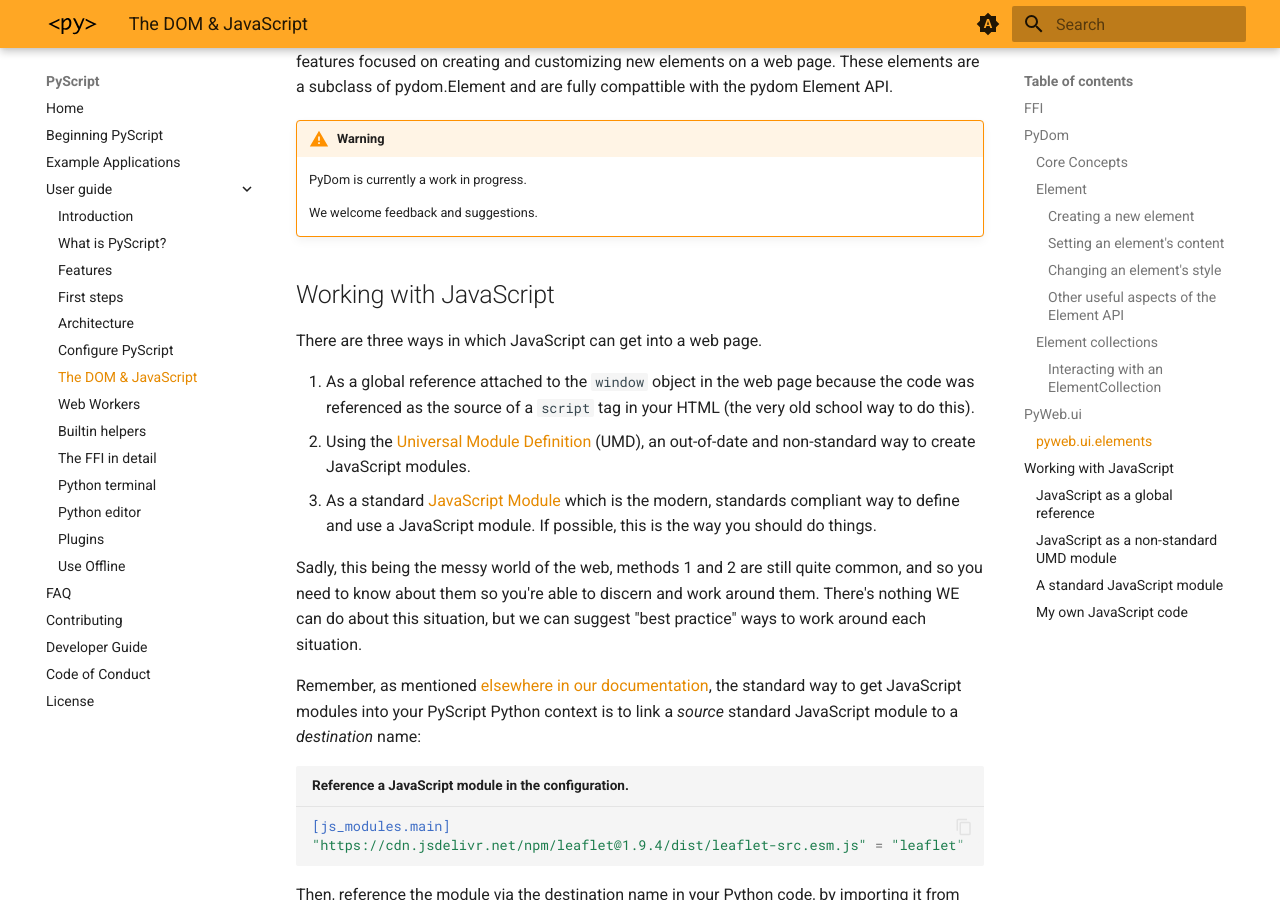
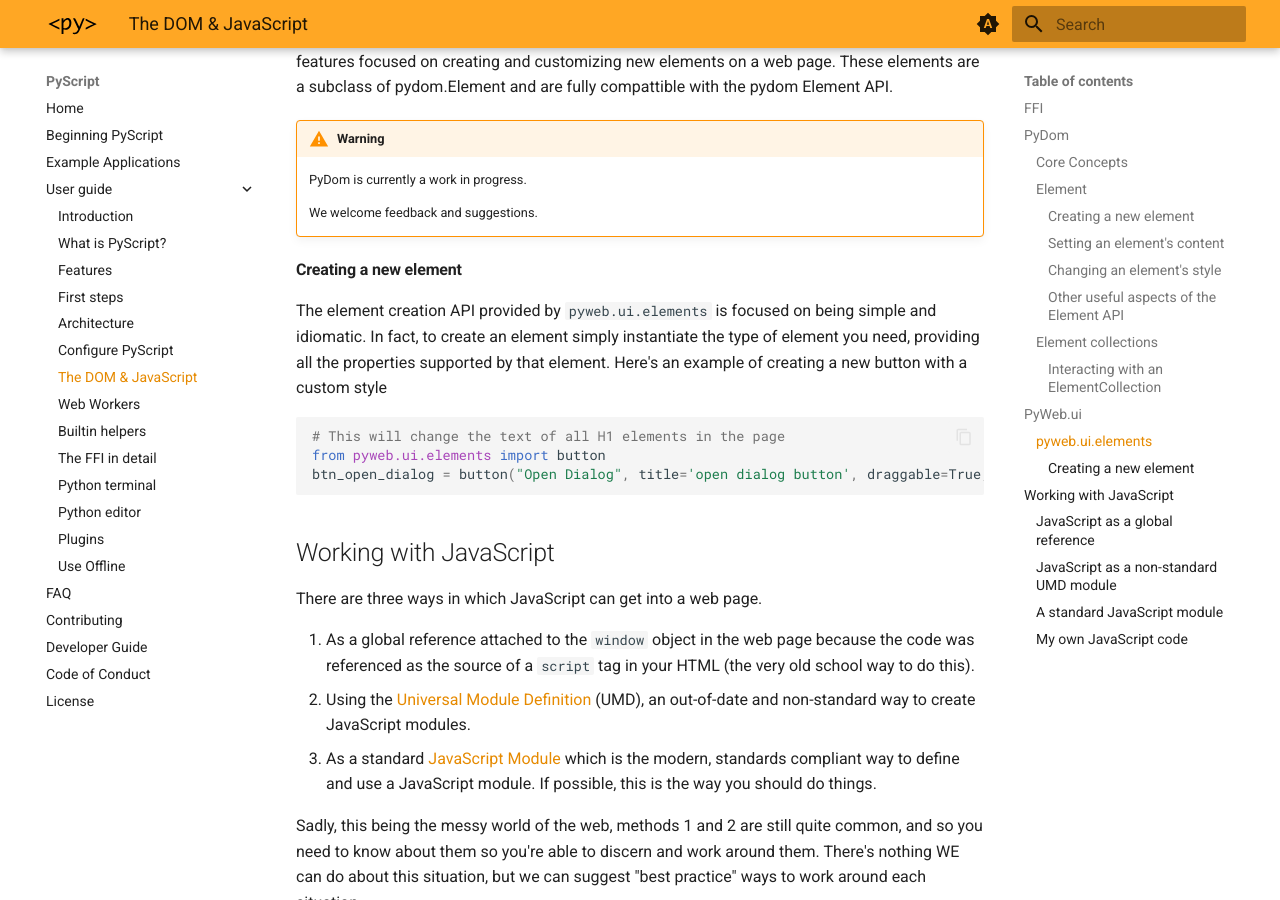
Before and after one commit to pyscript/docs, an MkDocs documentation site: the page built from docs/user-guide/dom.md, in a window 1280 px wide and 900 px high, scrolled down 5659 px. Built offline with MkDocs 1.6.1 and Material for MkDocs 9.7.7, drawn with Linux system fonts in a browser that asks for light colours; the version menu is left out.

Commit message:
add element creation section

````diff
--- a/docs/user-guide/dom.md
+++ b/docs/user-guide/dom.md
@@ -298,6 +298,19 @@ pydom Element API.
     We welcome feedback and suggestions.
 
 
+#### Creating a new element
+
+The element creation API provided by `pyweb.ui.elements` is focused on being simple
+and idiomatic. In fact, to create an element simply instantiate the type of element
+you need, providing all the properties supported by that element. Here's an example
+of creating a new button with a custom style
+
+```python
+# This will change the text of all H1 elements in the page
+from pyweb.ui.elements import button
+btn_open_dialog = button("Open Dialog", title='open dialog button', draggable=True, style={margin: '5px'})
+```
+
 
 ## Working with JavaScript
 
````
